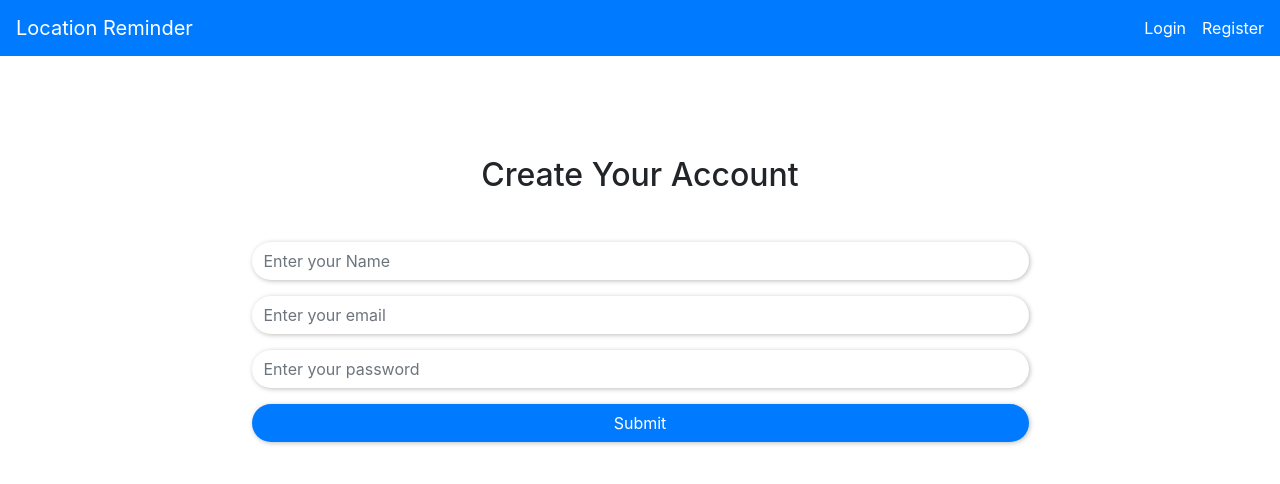
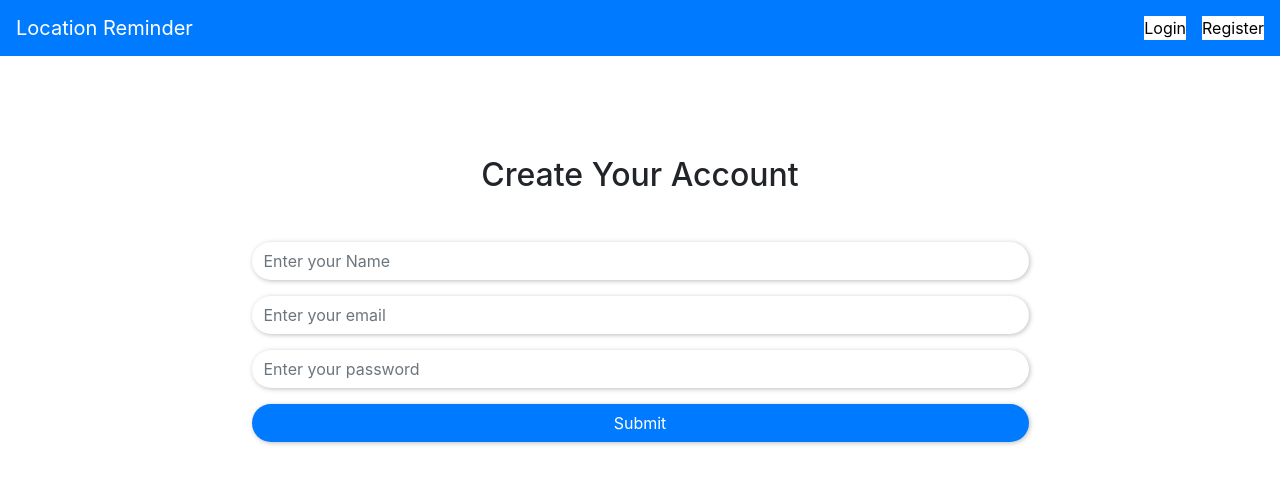
Before and after one commit to Suketu-Patel/reminderApp-react, a React (Create React App) app: page /signup in a window 1280 px wide. Shown: the top 484 px of the page. Built offline with nearby package versions, Linux system fonts and the light colour scheme.

Commit message:
signup added

```diff
--- a/src/components/ReminderHeader.js
+++ b/src/components/ReminderHeader.js
@@ -7,8 +7,8 @@ const ReminderHeader = () => {
         <nav className="navbar navbar-dark bg-primary">
             <NavLink to={"/"} className="navbar-brand">Location Reminder</NavLink>
             <div className="form-inline">
-                <NavLink to={"/"} className="navbar-item mr-3" style={{color:"white"}} >Login</NavLink>
-                <NavLink to={"/signup"} className="navbar-item" style={{color:"white"}} >Register</NavLink>
+                <NavLink to={"/"} className="navbar-item mr-3" activeStyle={{backgroundColor:"white",color:"black"}} style={{color:"white"}} >Login</NavLink>
+                <NavLink to={"/signup"} className="navbar-item" activeStyle={{backgroundColor:"white",color:"black"}} style={{color:"white"}} >Register</NavLink>
             </div>
         </nav>
     )
```
